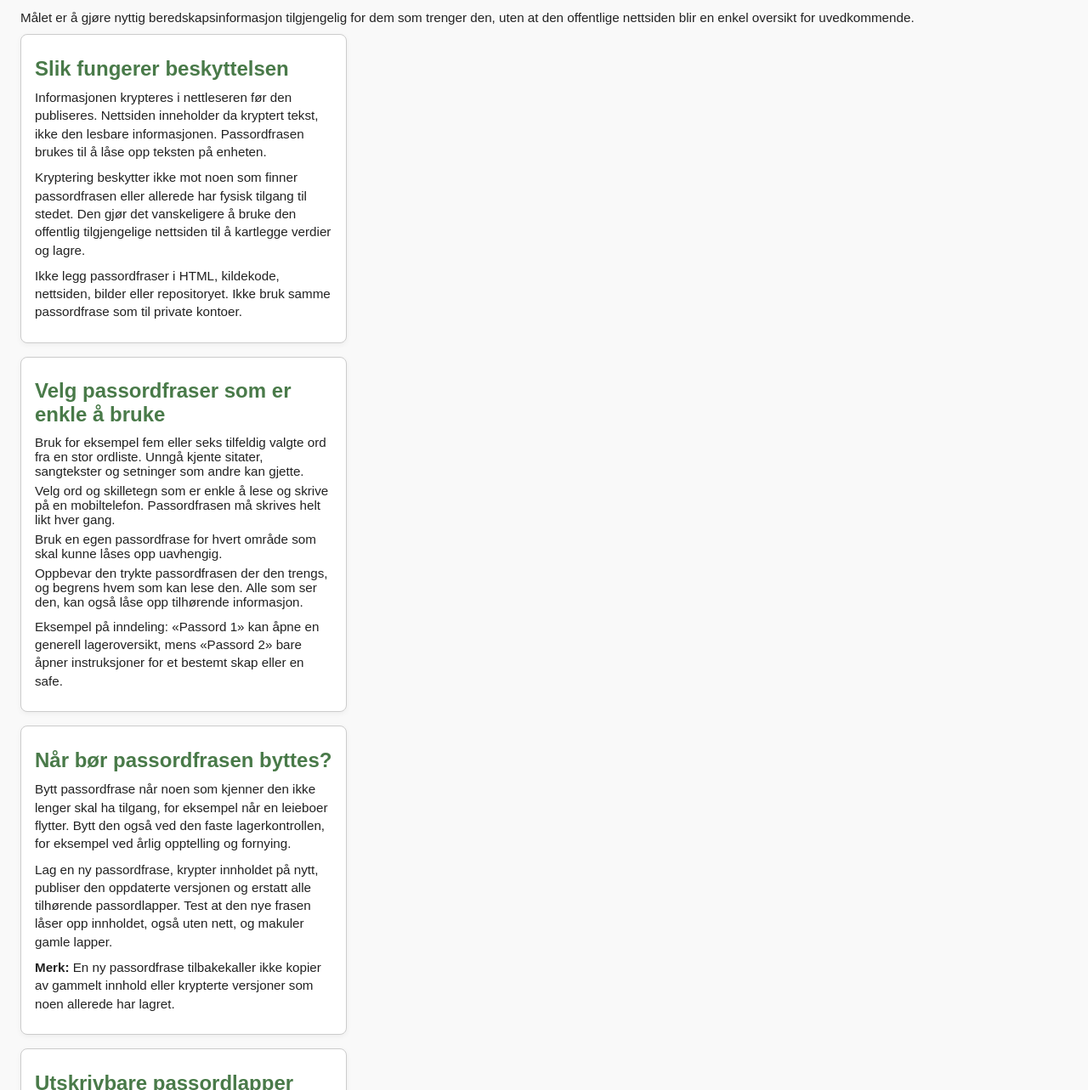
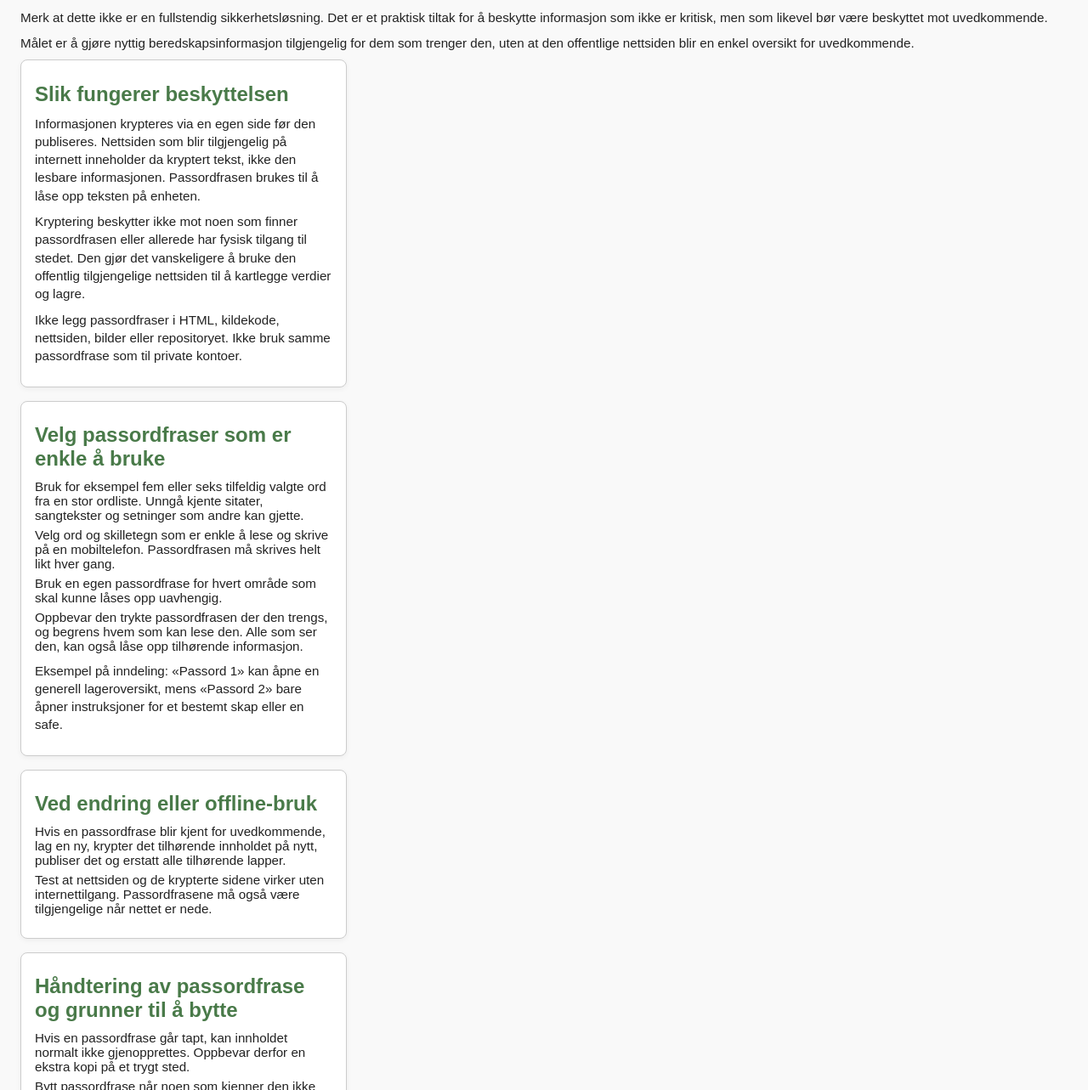
Before and after one commit to dotBATmanNO/dotbatmanno.github.io, a plain HTML site: page beredskap/lokalt/GodNokSikkerhet.html in a window 1280 px wide. Shown: the part 77-1360 px from the top of the page at 85% size. Drawn offline with Linux system fonts and the light colour scheme.

Commit message:
Oppdatert tekst

```diff
--- a/beredskap/lokalt/GodNokSikkerhet.html
+++ b/beredskap/lokalt/GodNokSikkerhet.html
@@ -12,6 +12,11 @@
 
     <h1>God nok sikkerhet</h1>
     <p>
+      Merk at dette ikke er en fullstendig sikkerhetsløsning. Det er et praktisk tiltak
+      for å beskytte informasjon som ikke er kritisk, men som likevel bør
+      være beskyttet mot uvedkommende.
+    </p>
+    <p>
       Målet er å gjøre nyttig beredskapsinformasjon tilgjengelig for dem som
       trenger den, uten at den offentlige nettsiden blir en enkel oversikt for
       uvedkommende.
@@ -20,9 +25,10 @@
     <section class="lager-seksjon">
       <h2>Slik fungerer beskyttelsen</h2>
       <p>
-        Informasjonen krypteres i nettleseren før den publiseres. Nettsiden
-        inneholder da kryptert tekst, ikke den lesbare informasjonen.
-        Passordfrasen brukes til å låse opp teksten på enheten.
+        Informasjonen krypteres via en egen side før den publiseres. Nettsiden
+        som blir tilgjengelig på internett inneholder da kryptert tekst,
+        ikke den lesbare informasjonen. Passordfrasen brukes til å låse opp
+        teksten på enheten.
       </p>
       <p class="notice">
         Kryptering beskytter ikke mot noen som finner passordfrasen eller allerede
@@ -64,23 +70,46 @@
       </p>
     </section>
 
+
     <section class="lager-seksjon">
-      <h2>Når bør passordfrasen byttes?</h2>
-      <p>
+      <h2>Ved endring eller offline-bruk</h2>
+      <ul>
+        <li>
+          Hvis en passordfrase blir kjent for uvedkommende, lag en ny, krypter
+          det tilhørende innholdet på nytt, publiser det og erstatt alle
+          tilhørende lapper.
+        </li>
+        <li>
+          Test at nettsiden og de krypterte sidene virker uten internettilgang.
+          Passordfrasene må også være tilgjengelige når nettet er nede.
+        </li>
+      </ul>
+    </section>
+
+    <section class="lager-seksjon">
+      <h2>Håndtering av passordfrase og grunner til å bytte</h2>
+      <ul>
+        <li>
+            Hvis en passordfrase går tapt, kan innholdet normalt ikke gjenopprettes.
+            Oppbevar derfor en ekstra kopi på et trygt sted.
+        </li>
+        <li>
             Bytt passordfrase når noen som kjenner den ikke lenger skal ha tilgang,
-        for eksempel når en leieboer flytter. Bytt den også ved den faste
+            for eksempel når en leieboer flytter. Bytt den gjerne også ved den faste
             lagerkontrollen, for eksempel ved årlig opptelling og fornying.
-      </p>
-      <p>
+        </li>
+        <li>
           Lag en ny passordfrase, krypter innholdet på nytt, publiser den oppdaterte
           versjonen og erstatt alle tilhørende passordlapper. Test at den nye frasen
           låser opp innholdet, også uten nett, og makuler gamle lapper.
-      </p>
-      <p>
+        </li>
+        <li>
           <strong>Merk:</strong> En ny passordfrase tilbakekaller ikke kopier av
           gammelt innhold eller krypterte versjoner som noen allerede har lagret.
-      </p>
+        </li>
+      </ul>
     </section>
+
     <section class="lager-seksjon print-area">
       <h2>Utskrivbare passordlapper</h2>
       <p>
@@ -120,25 +149,6 @@
       </div>
     </section>
 
-    <section class="lager-seksjon">
-      <h2>Ved endring eller offline-bruk</h2>
-      <ul>
-        <li>
-          Hvis en passordfrase blir kjent for uvedkommende, lag en ny, krypter
-          det tilhørende innholdet på nytt, publiser det og erstatt alle
-          tilhørende lapper.
-        </li>
-        <li>
-          Test at nettsiden og de krypterte sidene virker uten internettilgang.
-          Passordfrasene må også være tilgjengelige når nettet er nede.
-        </li>
-        <li>
-          Hvis en passordfrase går tapt, kan innholdet normalt ikke gjenopprettes.
-          Oppbevar derfor en kontrollert reserve på et trygt sted.
-        </li>
-      </ul>
-    </section>
-
     <p class="small-note no-print">
       Bruk nettleserens utskriftsfunksjon for å skrive ut passordlappene.
     </p>
```
Lines whose indentation alone changed are shown as unchanged.
